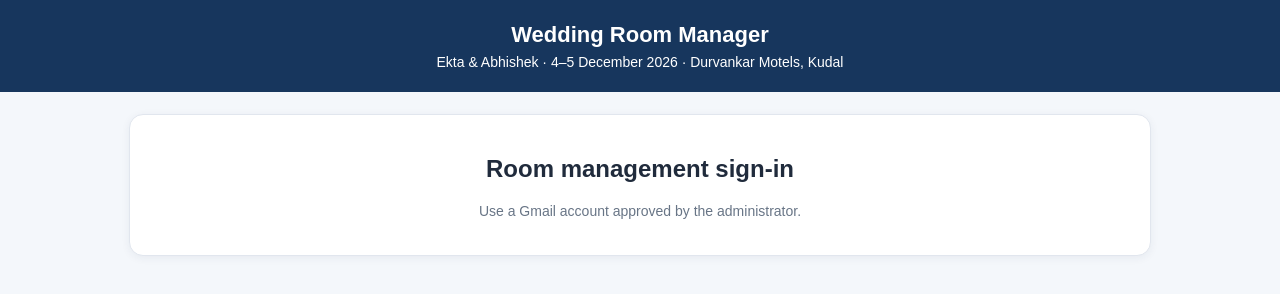
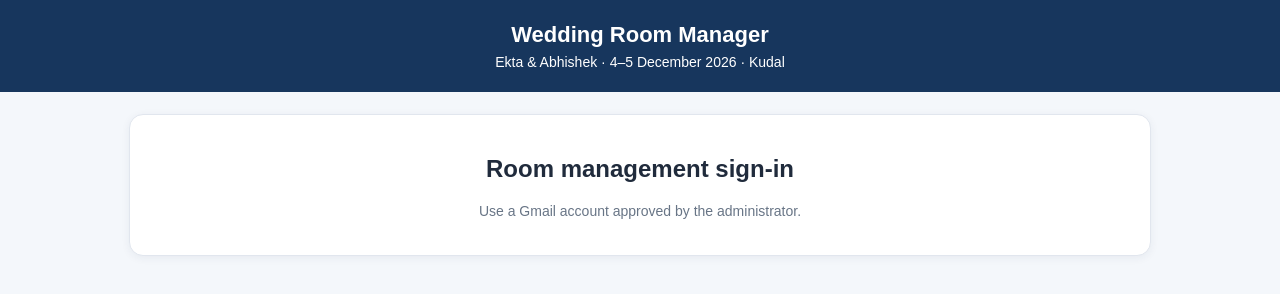
Before and after one commit to akshaywalavalkar100-pixel/wedding-room-manager, a plain HTML site: page index.html in a window 1280 px wide. Drawn offline with Linux system fonts and the light colour scheme.

Commit message:
Update index.html

```diff
--- a/index.html
+++ b/index.html
@@ -9,7 +9,7 @@
 </style>
 </head>
 <body>
-<header><h1>Wedding Room Manager</h1><p>Ekta &amp; Abhishek · 4–5 December 2026 · Durvankar Motels, Kudal</p></header>
+<header><h1>Wedding Room Manager</h1><p>Ekta &amp; Abhishek · 4–5 December 2026 · Kudal</p></header>
 <div class="wrap">
 <section id="login" class="panel center"><h2>Room management sign-in</h2><p class="muted">Use a Gmail account approved by the administrator.</p><div id="googleButton"></div><p id="error" class="error"></p></section>
 <section id="app" class="hidden"><iframe id="appFrame" title="Wedding Room Manager"></iframe><div class="panel center"><button id="logout" type="button">Sign out</button></div></section>
```
